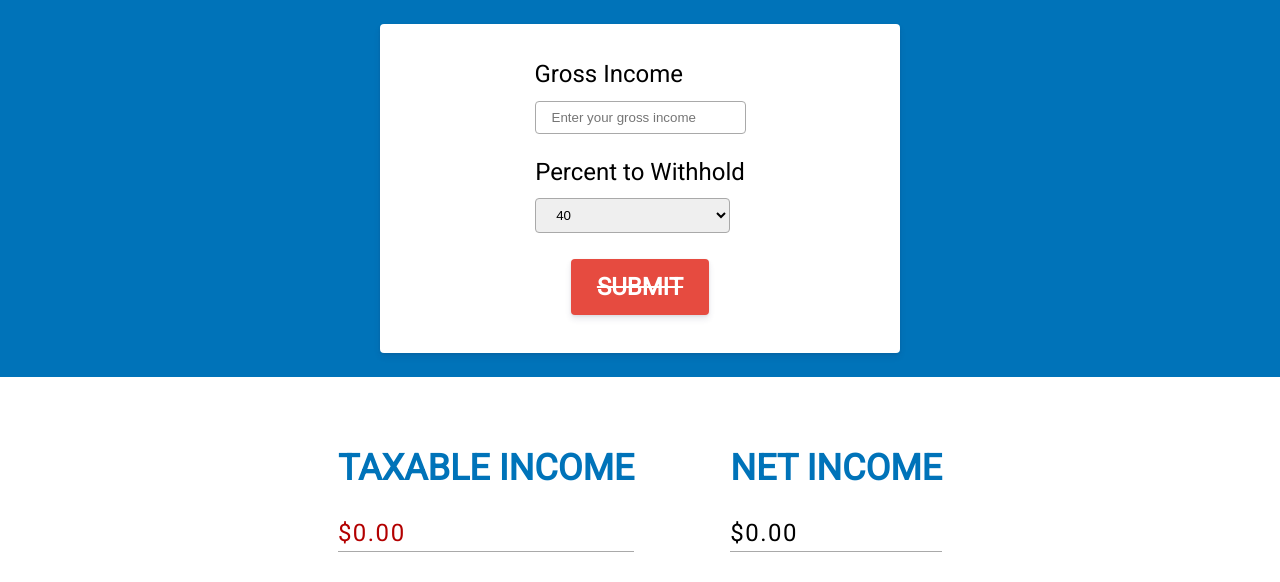
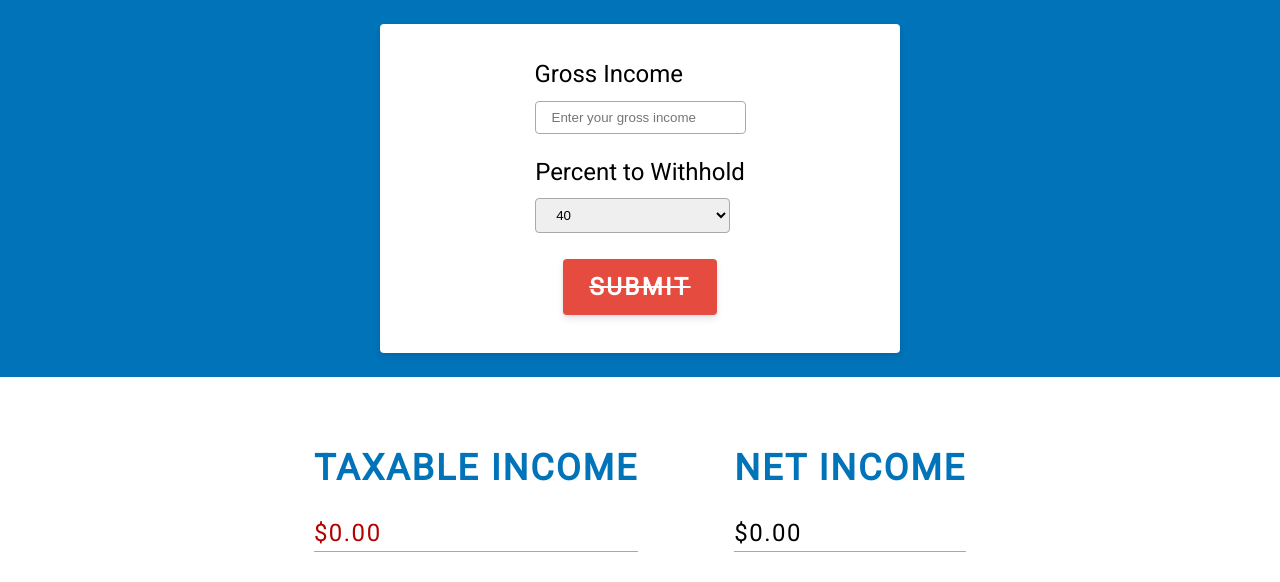
Before and after one commit to adriantoddross/set-aside, a React (Create React App) app: page / in a window 1280 px wide. Shown: the top 582 px of the page. Built offline with nearby package versions, Linux system fonts and the light colour scheme.

Commit message:
increase letter spacing for legibility

```diff
--- a/src/Components/Button.css
+++ b/src/Components/Button.css
@@ -40,6 +40,7 @@
   color: #ffffff;
   background-color: #0073b9;
   font-weight: bold;
+  letter-spacing: 2.5px;
   text-transform: uppercase;
  }
 
--- a/src/Components/IncomeDisplay.css
+++ b/src/Components/IncomeDisplay.css
@@ -8,6 +8,7 @@
     font-weight: bold;
     padding-top: .25rem;
     text-transform: uppercase;
+    letter-spacing: 2px;
   }
 
   .income-display p {
```
